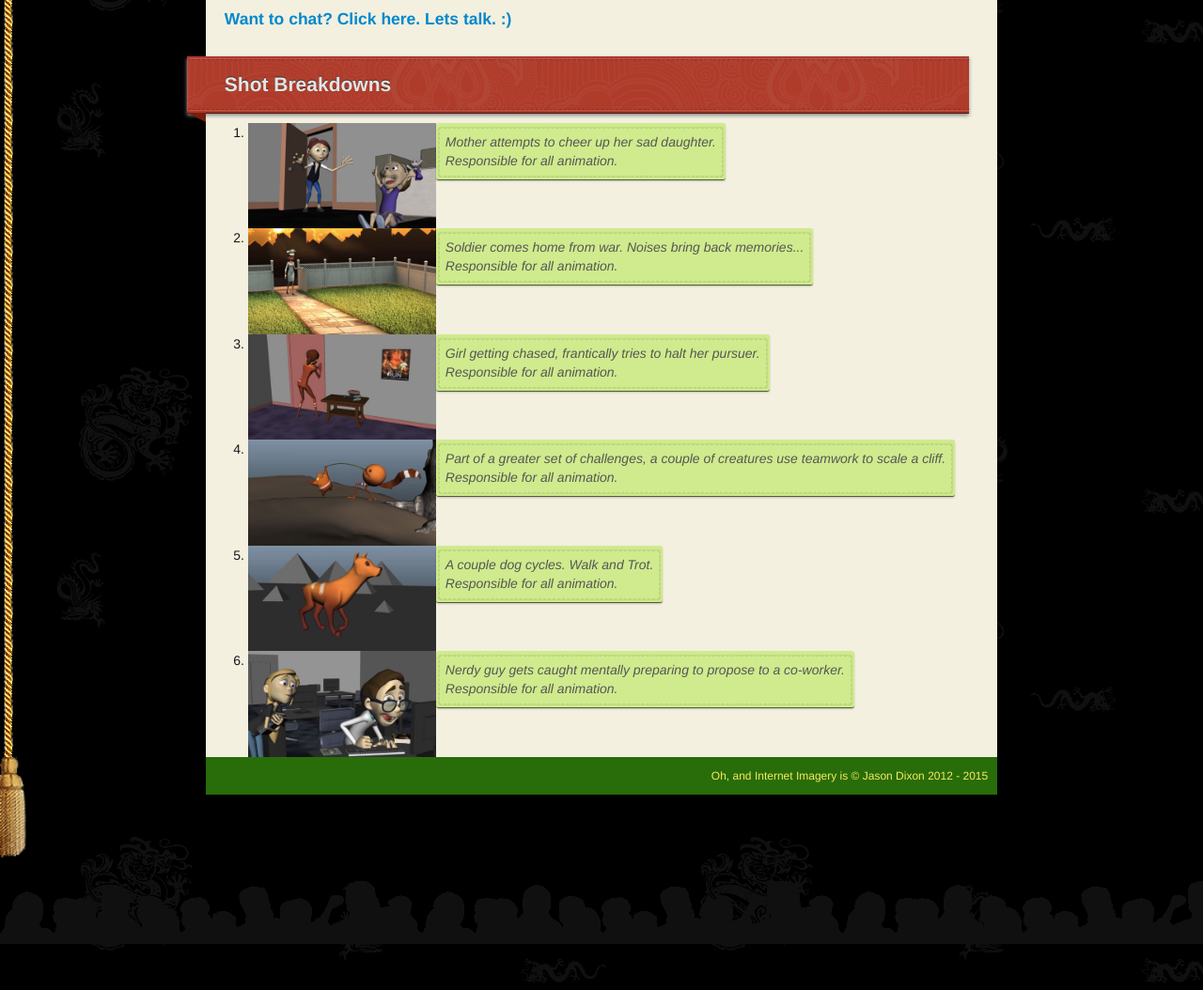
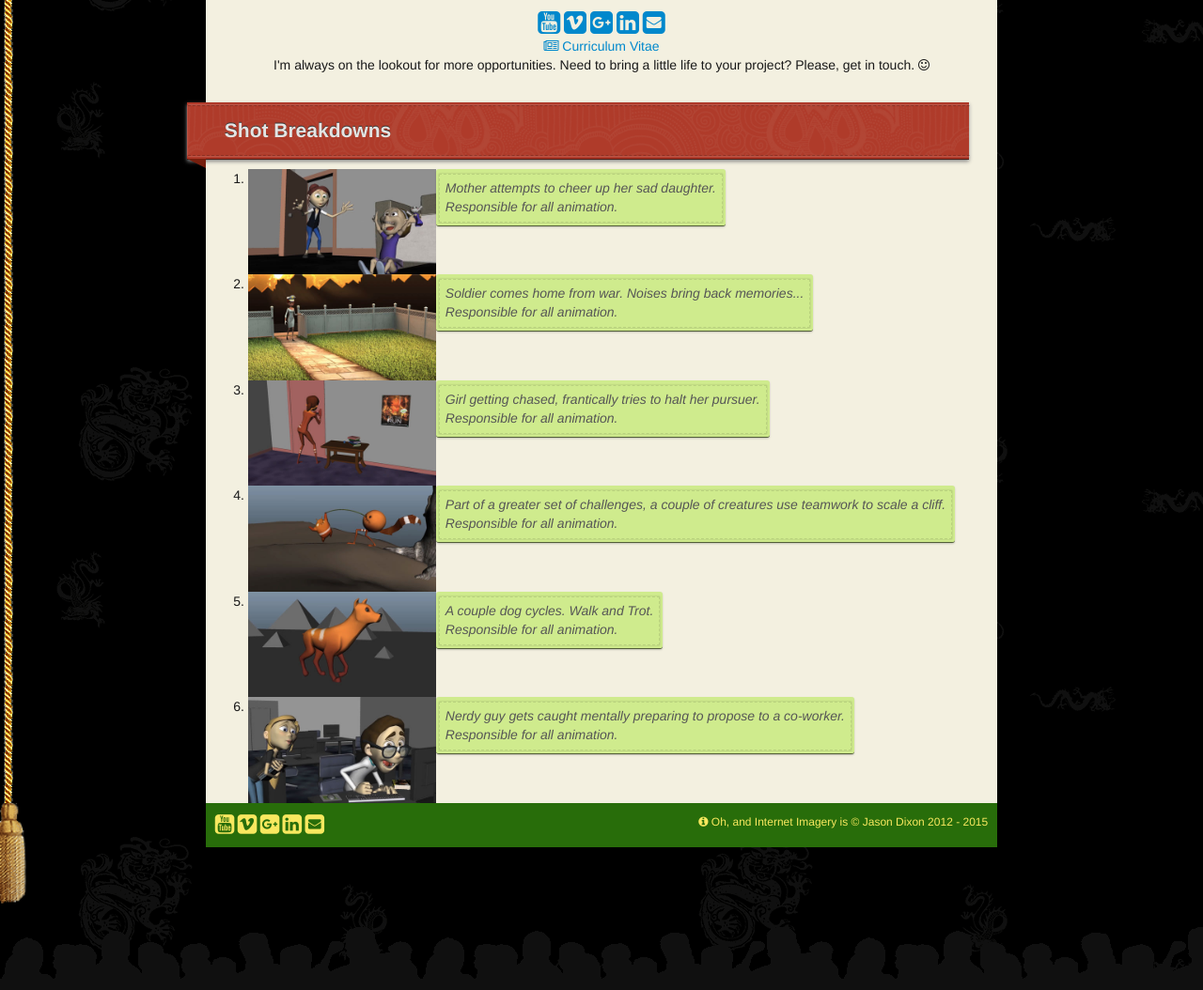
Before and after one commit to internetimagery/internetimagery.github.io, a Jekyll site: the page built from reel/index.md, in a window 1280 px wide. Shown: the part 662-1716 px from the top of the page at 94% size. Built offline with Jekyll 4.4.1, drawn with Linux system fonts in a browser that asks for light colours; nearby versions of some CDN libraries; some web fonts are replaced.

Commit message:
updated reel page

```diff
--- a/_includes/bottom.html
+++ b/_includes/bottom.html
@@ -4,9 +4,13 @@
   	<div class="row-fluid">
   		<div class="span1"><img class="hidden-phone" src="{{ "/img/site/fancy_banner/rope_end.png" | prepend: site.baseurl }}" alt="rope_end" width="30" height="91"></div>
   		<div class="span8 offset1" id="desktop-footer">
+        <div class="pull-left">
+          {% include social.html %}
+        </div>
 
-  		Oh, and Internet Imagery is &copy Jason Dixon 2012 - 2015
-
+        <div class="pull-right">
+          <i class="fa fa-info-circle"></i> Oh, and Internet Imagery is &copy Jason Dixon 2012 - 2015
+        </div>
   		</div>
   	</div>
 
--- a/_includes/head.html
+++ b/_includes/head.html
@@ -13,6 +13,9 @@
     <link href="{{ "/css/js-video.min.css"  	| prepend: site.baseurl }}" rel="stylesheet" media="screen">
     <link href="{{ "/css/pygments-css/autumn.css"  	| prepend: site.baseurl }}" rel="stylesheet" media="screen">
 
+    <!-- ICONS -->
+    <link rel="stylesheet" href="//maxcdn.bootstrapcdn.com/font-awesome/4.3.0/css/font-awesome.min.css">
+
 	<!-- FONT -->
 	<link href='http://fonts.googleapis.com/css?family=Frijole' rel='stylesheet' type='text/css'>
 
--- /dev/null
+++ b/_includes/social.html
@@ -0,0 +1,5 @@
+<a href="https://www.youtube.com/user/internetimagery"><i class="fa fa-youtube-square fa-2x"></i></a>
+<a href="https://vimeo.com/user23624360"><i class="fa fa-vimeo-square fa-2x"></i></a>
+<a href="https://plus.google.com/101475051723636388783"><i class="fa fa-google-plus-square fa-2x"></i></a>
+<a href="https://www.linkedin.com/profile/view?id=342852087"><i class="fa fa-linkedin-square fa-2x"></i></a>
+<a href="mailto:jason.dixon.email@gmail.com"><i class="fa fa-envelope-square fa-2x"></i></a>
--- a/css/common.sass
+++ b/css/common.sass
@@ -235,6 +235,9 @@ ol.reelshots
 	color: $yellow
 	text-align: right
 	font-size: 12px
+	a
+		color: $yellow
+		font-style: underline
 
 #footer
 	height: 90px
@@ -339,6 +342,9 @@ ol.reelshots
 	float: none
 	margin: 0px auto
 
+.centered
+	text-align: center
+
 // LAYOUTSPECIFIC
 
 div.page-layout
--- a/reel/index.md
+++ b/reel/index.md
@@ -5,7 +5,12 @@ title: Animation Showreel
 
 <div class="js-video [vimeo, widescreen]"><iframe src="https://player.vimeo.com/video/131877881" width="500" height="281" frameborder="0" webkitallowfullscreen mozallowfullscreen allowfullscreen></iframe></div>
 
-####[Want to chat? Click here. Lets talk. :)](mailto:jason.dixon.email@gmail.com)
+<div class="centered">
+    {% include social.html %} <br/>
+    <a href="{{ "/reel/cv.html" | prepend: site.baseurl }}"><i class="fa fa-newspaper-o"></i> Curriculum Vitae</a><br/>
+    I'm always on the lookout for more opportunities. Need to bring a little life to your project? Please, get in touch.
+    <i class="fa fa-smile-o"></i>
+</div>
 
 ### Shot Breakdowns
 
```
Also changed, not shown: reel/cv.md (added, +15 -0 lines).
